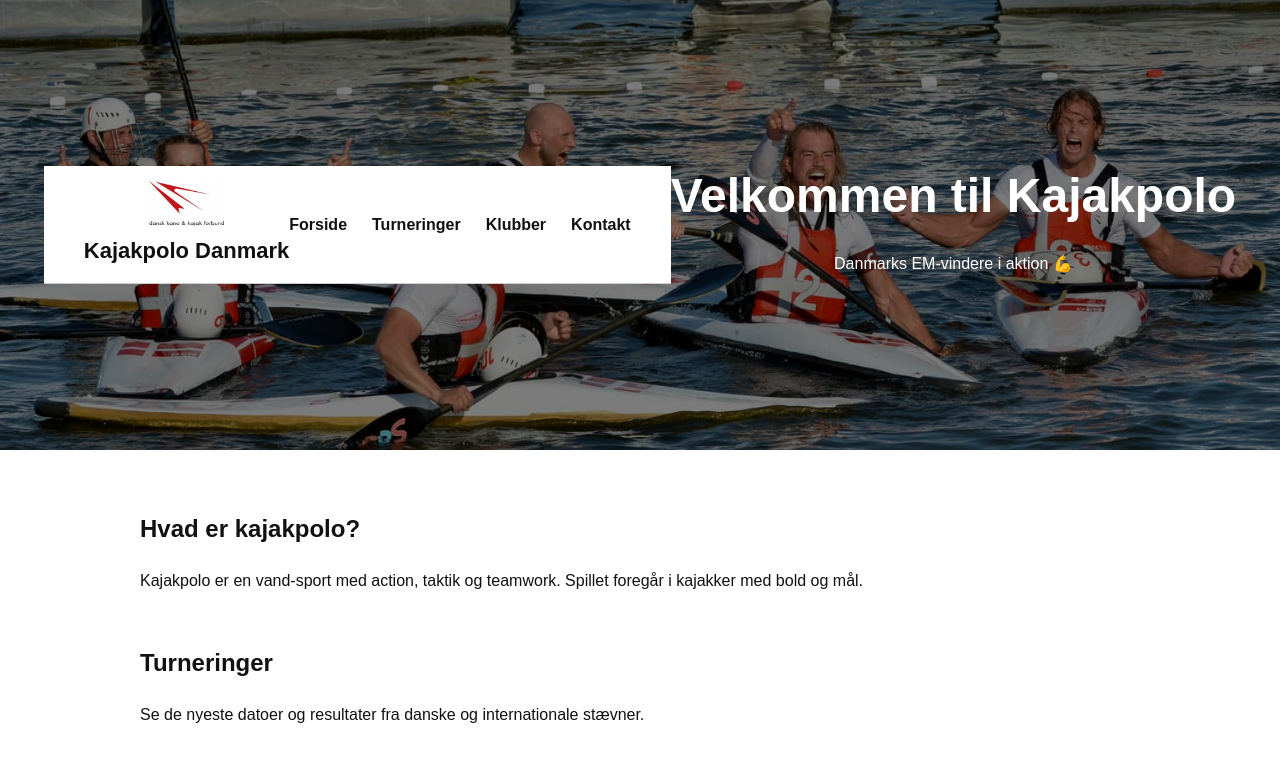
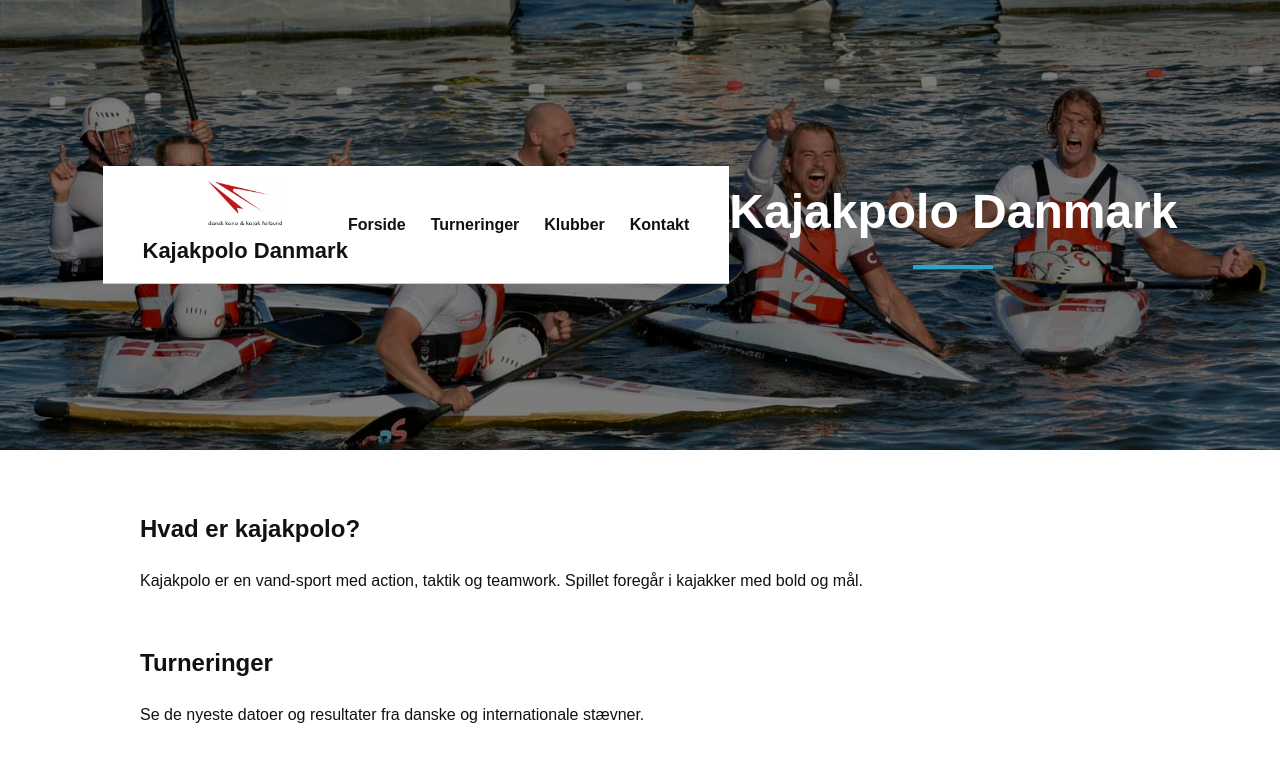
Before and after one commit to Mette0910/kajakpolodanmark, a plain HTML site: page index.html in a window 1280 px wide. Shown: the top 775 px of the page. Drawn offline with Linux system fonts and the light colour scheme.

Commit message:
Opdaterer stil til professionel version

```diff
--- a/index.html
+++ b/index.html
@@ -21,10 +21,11 @@
       <li><a href="#">Kontakt</a></li>
     </ul>
   </nav>
-  <div class="hero-text">
-    <h2>Velkommen til Kajakpolo</h2>
-    <p>Danmarks EM-vindere i aktion 💪</p>
-  </div>
+ <div class="hero-text">
+  <h2>Kajakpolo Danmark</h2>
+  <div class="underline"></div>
+</div>
+
 </header>
 
   <main>
```
